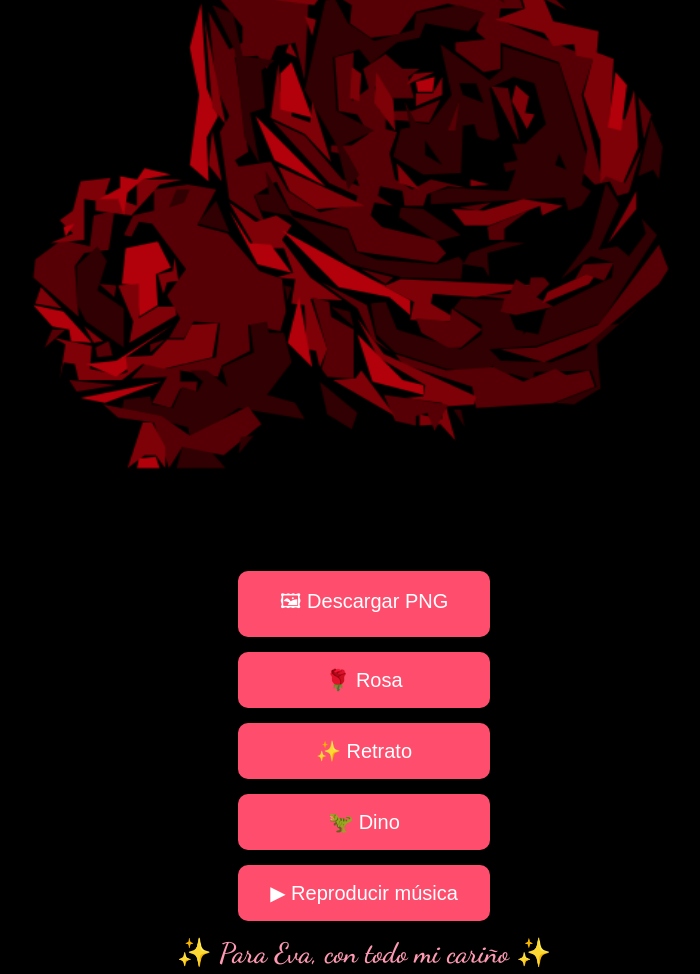
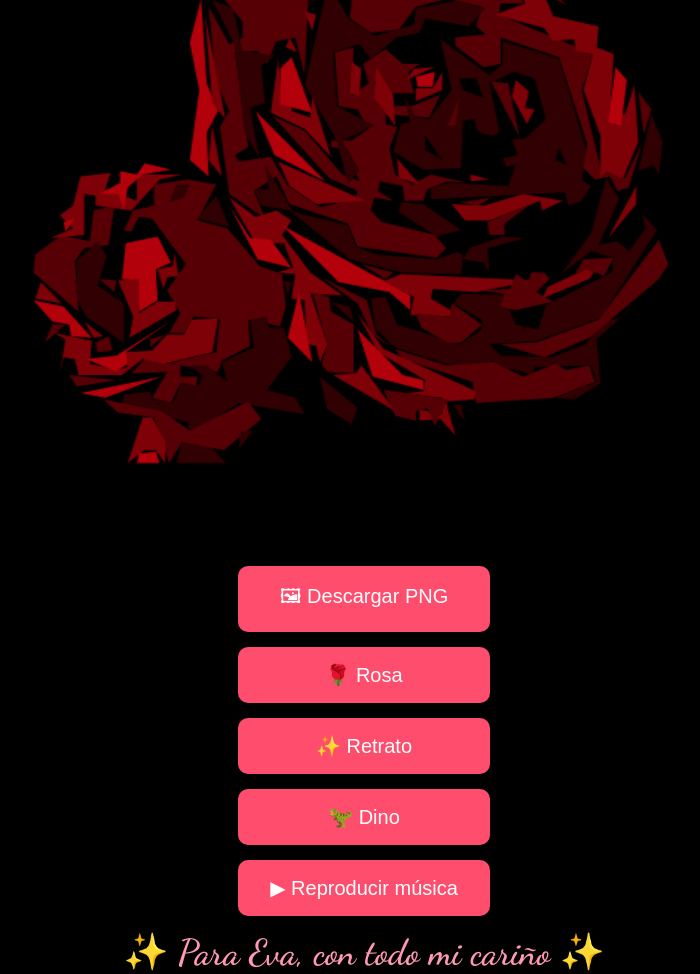
Before and after one commit to escSpark/paint-to-eva, a plain HTML site: page index.html in a window 1280 px wide. Shown: the whole page, without its empty margins (276-976 px from the left). Drawn offline with Linux system fonts and the light colour scheme.

Commit message:
Update index.html

```diff
--- a/index.html
+++ b/index.html
@@ -25,7 +25,7 @@
     }
     button:hover{background:#ff718a}
     #dedicatoria{
-      margin-top:15px;font-size:28px;text-align:center;
+      margin-top:15px;font-size:36px;text-align:center;
       color:#ff99b3;font-family:'Dancing Script', cursive;
       text-shadow: 2px 2px 6px rgba(0,0,0,0.6);
     }
```
